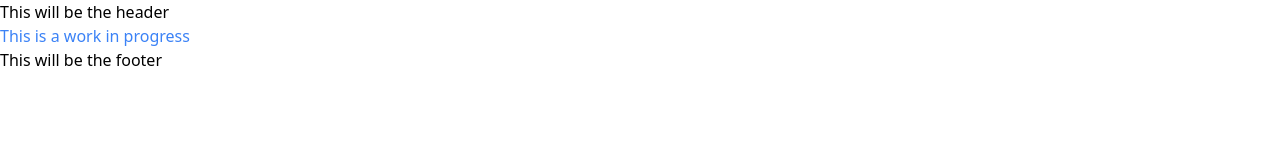
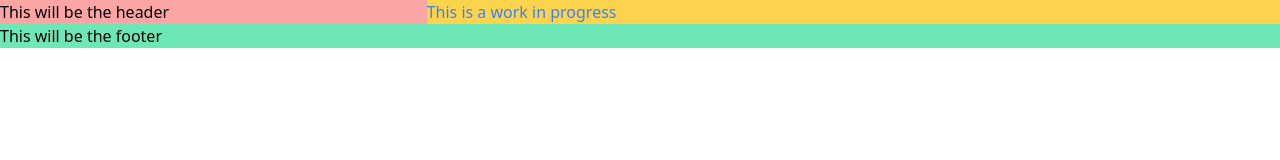
Before and after one commit to msrcodes/msr.codes, a Gatsby site: page / in a window 1280 px wide. Built offline with nearby package versions, Linux system fonts and the light colour scheme; Gatsby itself is replaced by a stand-in of ours.

Commit message:
Added grid layout

```diff
--- a/src/components/layout.jsx
+++ b/src/components/layout.jsx
@@ -1,11 +1,11 @@
 import React from 'react'
 
 const Layout = ({location, title, children}) => (
-	<>
-		<header>This will be the header</header>
-		<main>{children}</main>
-		<footer>This will be the footer</footer>
-	</>
+	<div className="grid md:grid-rows-layout md:grid-cols-layout grid-rows-layoutm grid-cols-layoutm">
+		<header className="bg-red-300">This will be the header</header>
+		<main className="bg-yellow-300">{children}</main>
+		<footer className="bg-green-300 col-span-full">This will be the footer</footer>
+	</div>
 )
 
 export default Layout
--- a/tailwind.config.js
+++ b/tailwind.config.js
@@ -2,7 +2,16 @@ module.exports = {
 	purge: ['/src/**/*.{js,jsx,ts,tsx}'],
 	darkMode: false, // or 'media' or 'class'
 	theme: {
-		extend: {},
+		extend: {
+			gridTemplateColumns: {
+				layout: '1fr 2fr',
+				layoutm: 'auto',
+			},
+			gridTemplateRows: {
+				layout: 'auto auto',
+				layoutm: 'auto auto auto',
+			},
+		},
 	},
 	variants: {
 		extend: {},
```
